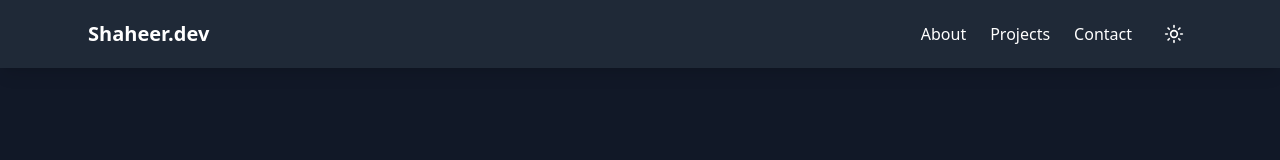
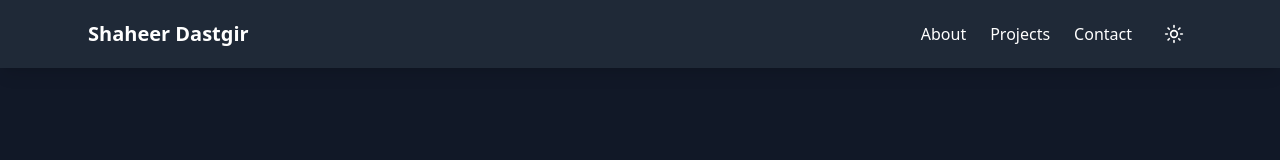
Before and after one commit to SHAHEER-DASTGIR/Portfolio, a React (Create React App) app: page / in a window 1280 px wide. Shown: the top 160 px of the page. Built offline with nearby package versions, Linux system fonts and the light colour scheme.

Commit message:
Updated Navbar.js

```diff
--- a/src/components/Navbar.js
+++ b/src/components/Navbar.js
@@ -4,7 +4,7 @@
   return (
     <nav className={`fixed w-full top-0 left-0 ${darkMode ? "bg-gray-800" : "bg-gray-200"} shadow-lg z-50`}>
       <div className="max-w-6xl mx-auto px-6 py-4 flex justify-between items-center">
-        <h1 className="text-xl font-bold">Shaheer.dev</h1>
+        <h1 className="text-xl font-bold">Shaheer Dastgir</h1>
         <div className="flex items-center space-x-6">
           <a href="#about" className="hover:text-blue-400">About</a>
           <a href="#projects" className="hover:text-blue-400">Projects</a>
```
